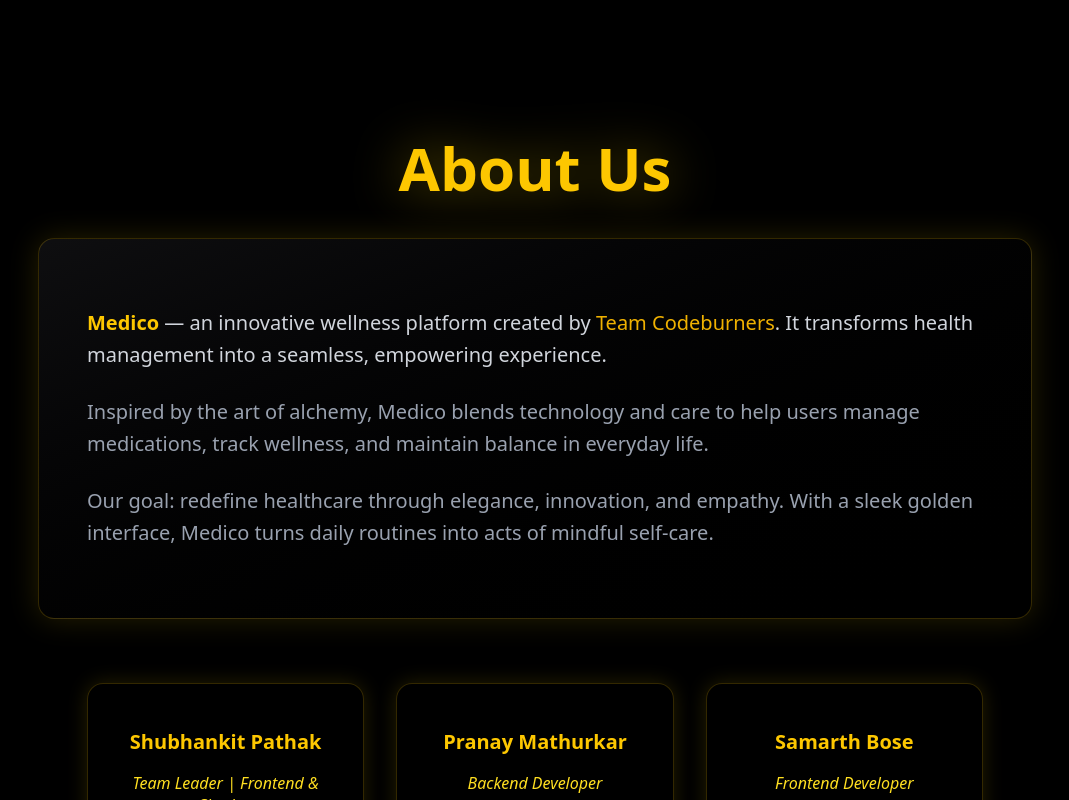
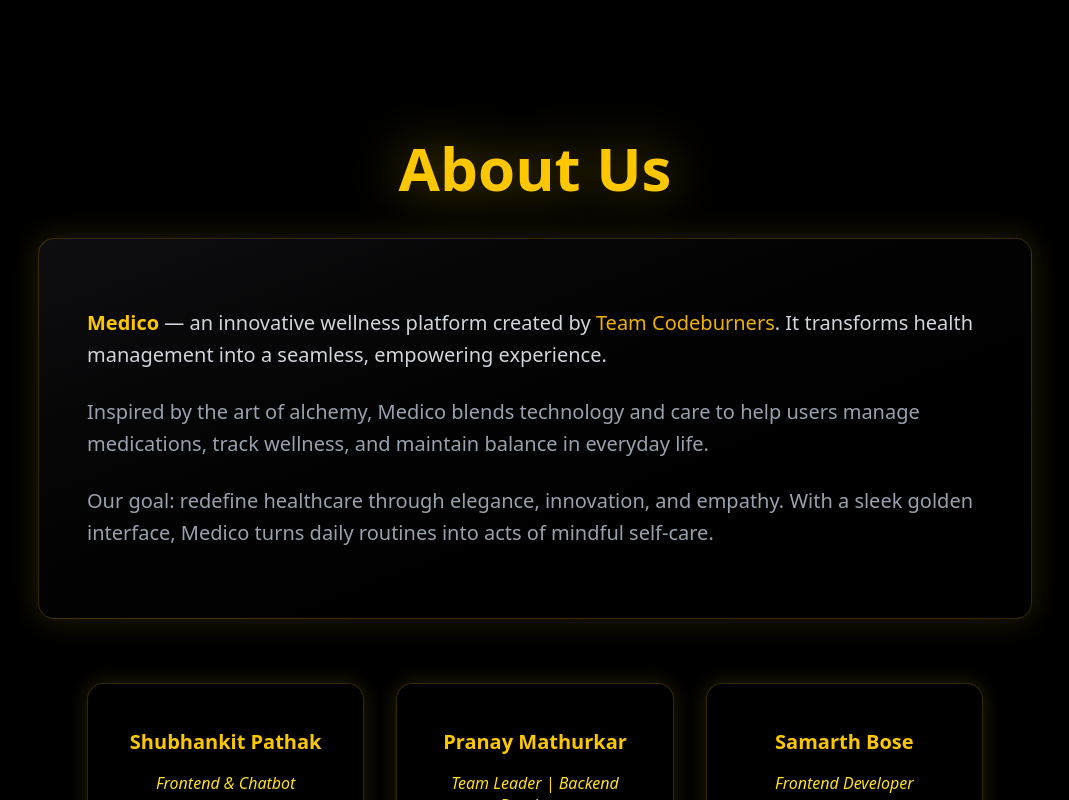
Before and after one commit to Pranay-Mathurkar/CodeSangam, a React (Vite) app in the folder frontend/: page /about in a window 1280 px wide. Shown: the top 800 px of the page, without its empty margins (105-1174 px from the left). Built offline with nearby package versions, Linux system fonts and the light colour scheme.

Commit message:
Updated About Page

```diff
--- a/frontend/src/pages/about.jsx
+++ b/frontend/src/pages/about.jsx
@@ -4,12 +4,12 @@ export default function About() {
   const team = [
     {
       name: "Shubhankit Pathak",
-      role: "Team Leader | Frontend & Chatbot",
+      role: "Frontend & Chatbot",
       description: "B.Tech 2nd Year student, worked on Chatbot and Frontend",
     },
     {
       name: "Pranay Mathurkar",
-      role: "Backend Developer",
+      role: "Team Leader | Backend Developer",
       description: "B.Tech 2nd Year student, handled backend architecture and API design",
     },
     {
```
